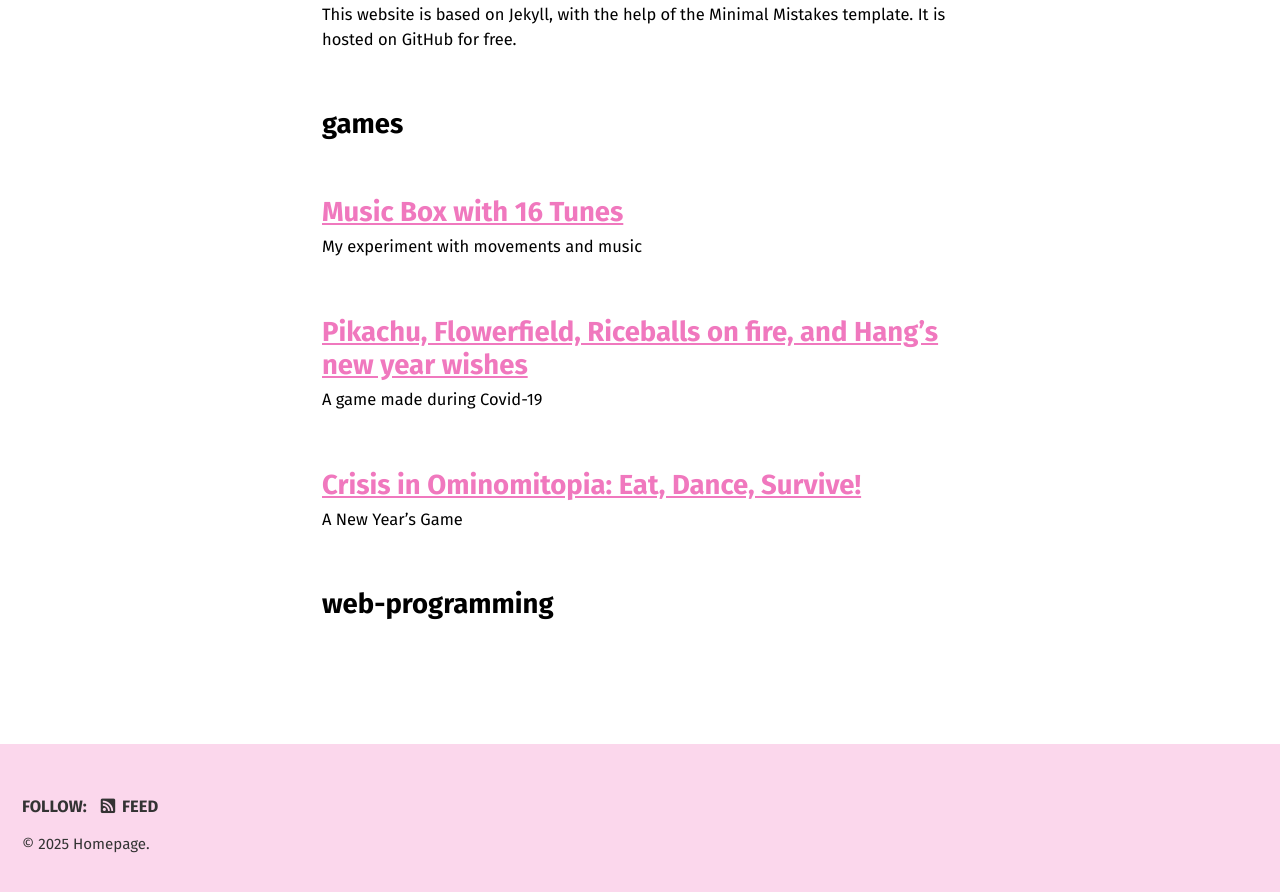
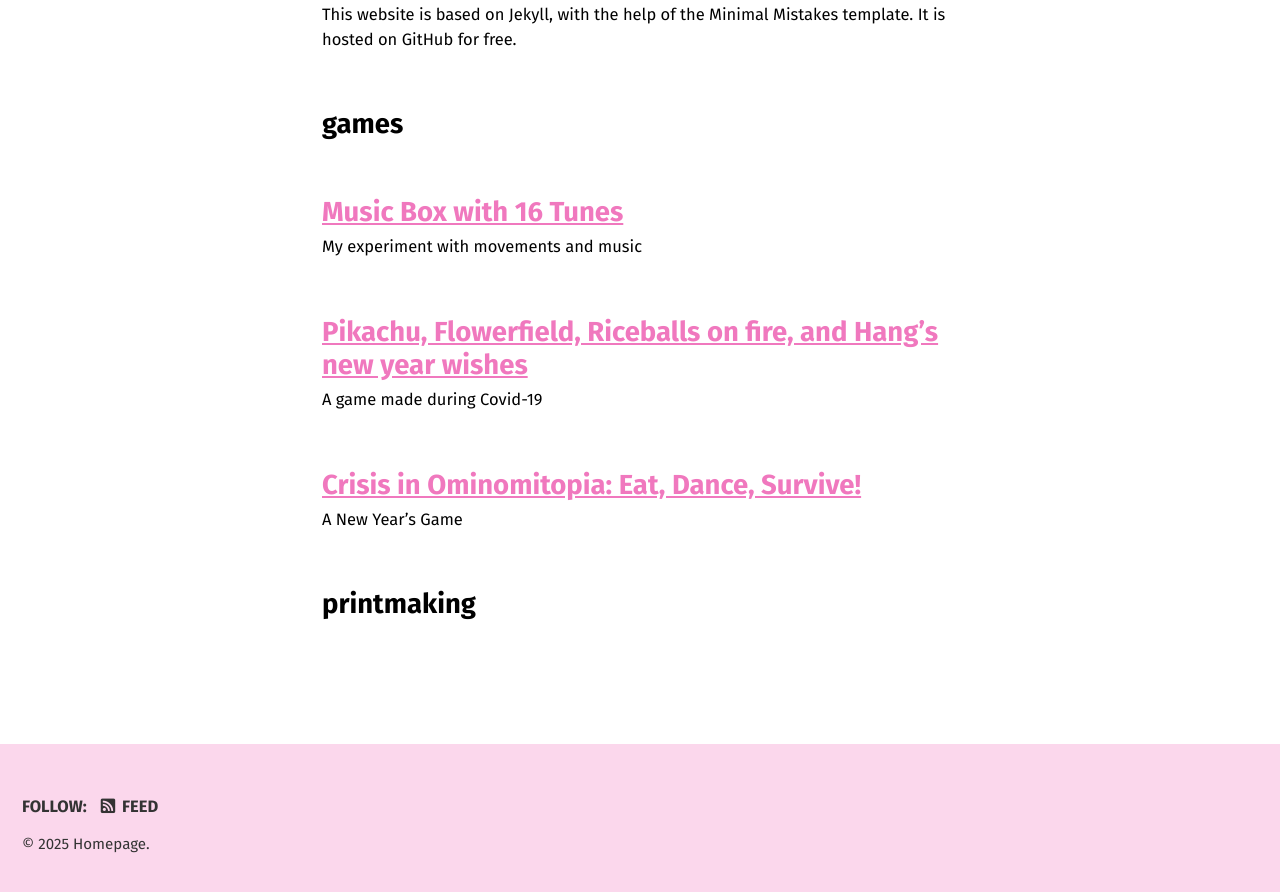
Before and after one commit to hangwu12/homepage, a Jekyll site: the page built from _pages/sitemap.md, in a window 1280 px wide and 900 px high, scrolled down 4661 px. Shown: the top 892 px of the window. Built offline with Jekyll 4.4.1, drawn with Linux system fonts in a browser that asks for light colours; cached includes are drawn as plain includes; part of the change alters nothing that is shown.

Commit message:
Update _config.yml

```diff
--- a/_config.yml
+++ b/_config.yml
@@ -320,6 +320,9 @@ collections:
   games:
     output: true
     permalink: /:collection/:path/
-  web-programming:
+  printmaking:
     output: true
     permalink: /:collection/:path/
+  video essay:
+    output: true
+    permalink: /:collection/:path/
```
